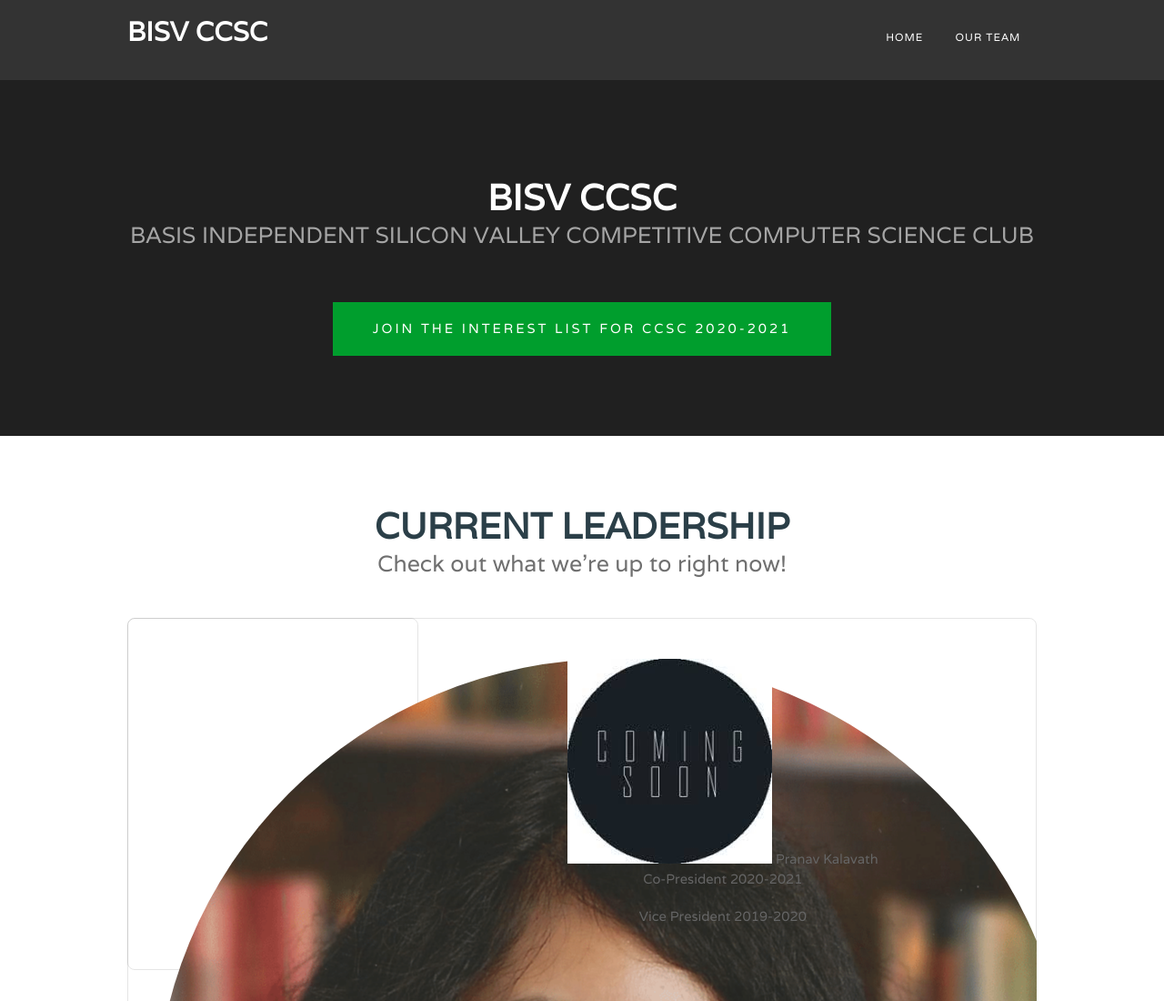
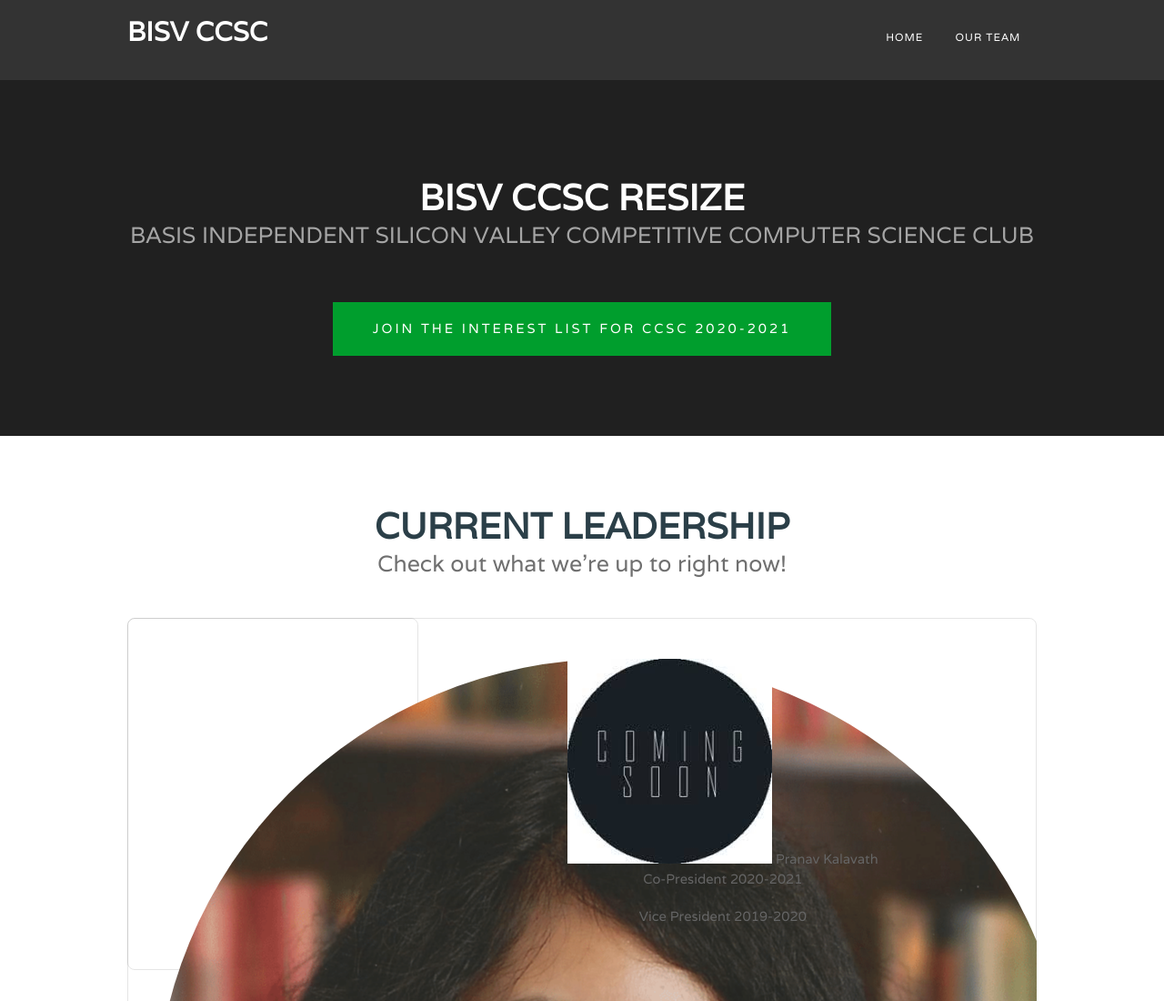
Before and after one commit to bisvccsc/bisvccsc.github.io, a website: page team.html in a window 1280 px wide. Shown: the top 1100 px of the page at 91% size. Drawn offline with Linux system fonts and the light colour scheme.

Commit message:
Update team.html

```diff
--- a/team.html
+++ b/team.html
@@ -39,7 +39,7 @@ Released   : 20140309
   <div id="banner">
     <div class="container">
       <div class="title">
-        <h2>BISV CCSC</h2>
+        <h2>BISV CCSC Resize</h2>
         <span class="byline">BASIS Independent Silicon Valley Competitive Computer Science Club</span> </div>
       <ul class="actions">
         <li><a href="https://forms.gle/hBY7f8zYuVZgjiNq9" class="button">Join the Interest List for CCSC 2020-2021</a></li>
```
